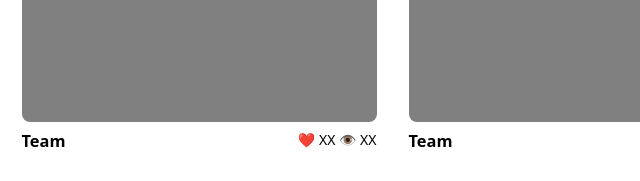
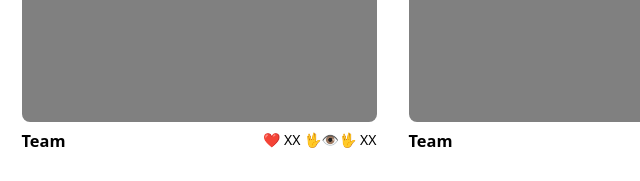
Before and after one commit to Cordero080/flexbox-lab, a plain HTML site: page index.html in a window 1280 px wide. Shown: the part 780-961 px from the top of the page, 54-694 px from the left. Drawn offline with Linux system fonts and the light colour scheme.

Commit message:
Test commit from alias

```diff
--- a/index.html
+++ b/index.html
@@ -43,7 +43,7 @@
       <div class="img-placeholder"></div>
       <div class="card-footer">
         <h3>Team</h3>
-        <p>❤️ XX 👁️ XX</p>
+        <p>❤️ XX 🖖👁️🖖 XX</p>
       </div>
     </article>
     <article class="card">
```
